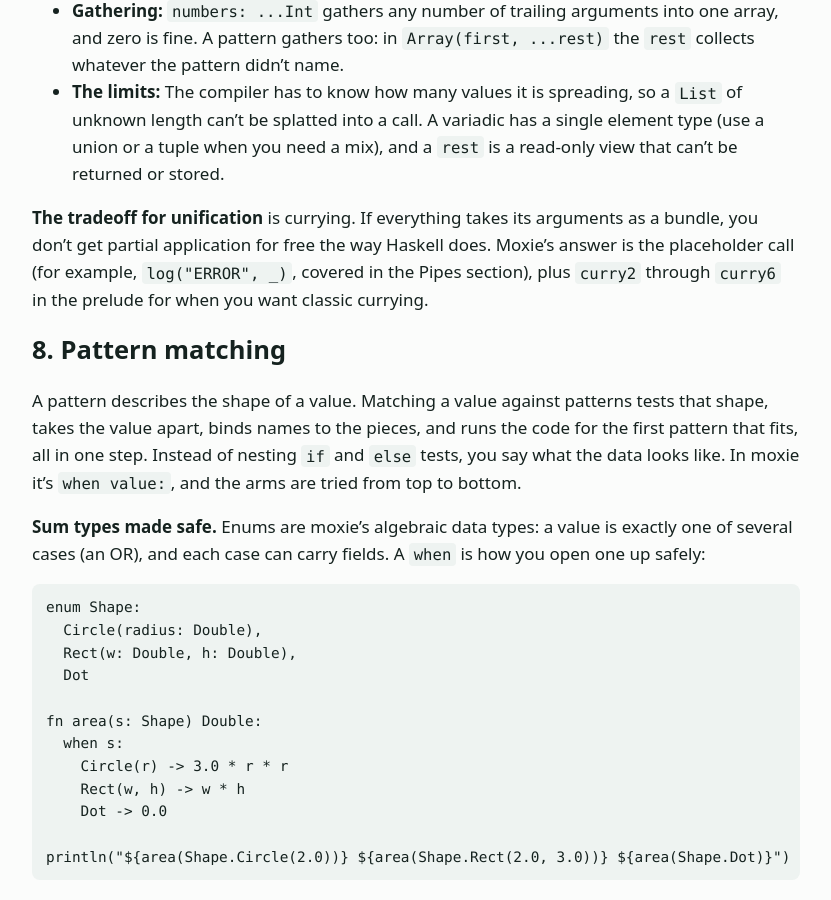
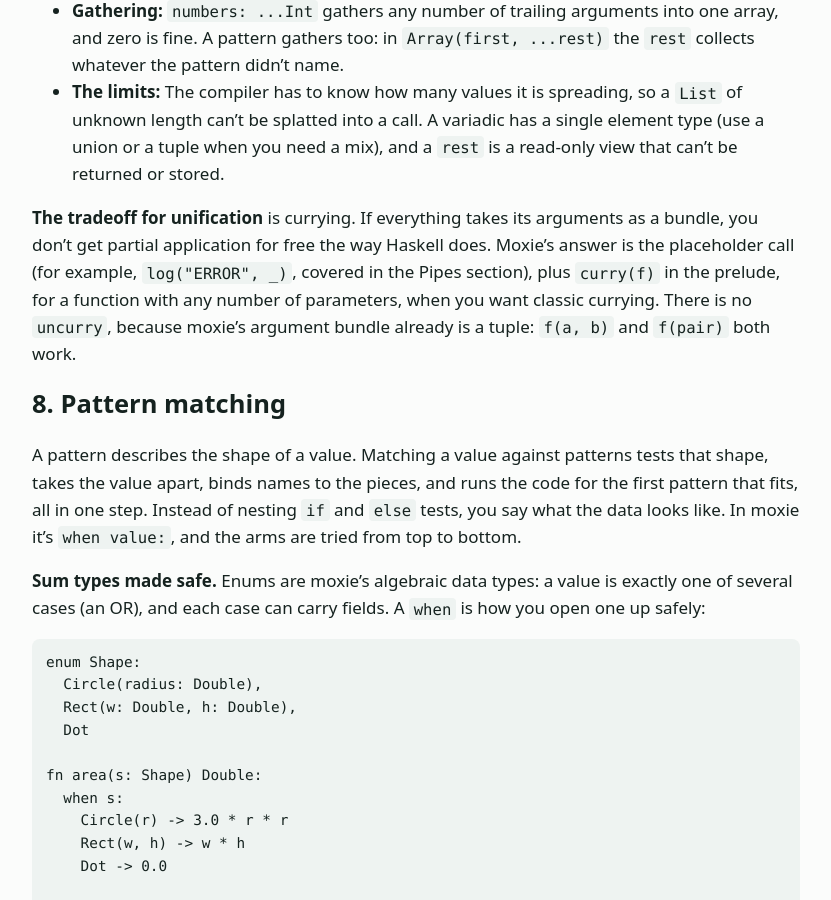
Before and after one commit to slconverse1/moxie, a Jekyll site: the page built from docs/index.md, in a window 1280 px wide and 900 px high, scrolled down 18855 px. Shown: the whole window, without its empty margins (224-1055 px from the left). Built offline with Jekyll 4.4.1, drawn with Linux system fonts in a browser that asks for light colours.

Commit message:
Write up the approach to uncurry in both Guides and both site intros
Co-Authored-By: Claude Sonnet 5.5 <noreply@anthropic.com>
Claude-Session: https://claude.ai/code/session_01XCzUchPRZuBnrDtgjNTTye

```diff
--- a/docs/index.md
+++ b/docs/index.md
@@ -516,7 +516,7 @@ Output: `8 106 160 100`, then `first 10, then 2 more`, then `(x: 1, y: 9)`. Here
 - **Gathering:** `numbers: ...Int` gathers any number of trailing arguments into one array, and zero is fine. A pattern gathers too: in `Array(first, ...rest)` the `rest` collects whatever the pattern didn't name.
 - **The limits:** The compiler has to know how many values it is spreading, so a `List` of unknown length can't be splatted into a call. A variadic has a single element type (use a union or a tuple when you need a mix), and a `rest` is a read-only view that can't be returned or stored.
 
-**The tradeoff for unification** is currying. If everything takes its arguments as a bundle, you don't get partial application for free the way Haskell does. Moxie's answer is the placeholder call (for example, `log("ERROR", _)`, covered in the Pipes section), plus `curry2` through `curry6` in the prelude for when you want classic currying.
+**The tradeoff for unification** is currying. If everything takes its arguments as a bundle, you don't get partial application for free the way Haskell does. Moxie's answer is the placeholder call (for example, `log("ERROR", _)`, covered in the Pipes section), plus `curry(f)` in the prelude, for a function with any number of parameters, when you want classic currying. There is no `uncurry`, because moxie's argument bundle already is a tuple: `f(a, b)` and `f(pair)` both work.
 
 ## 8. Pattern matching
 
```
Also changed, not shown: docs/gc/guide.md (+2 -0 lines), docs/gc/index.md (+1 -1 lines), docs/guide.md (+2 -0 lines).
